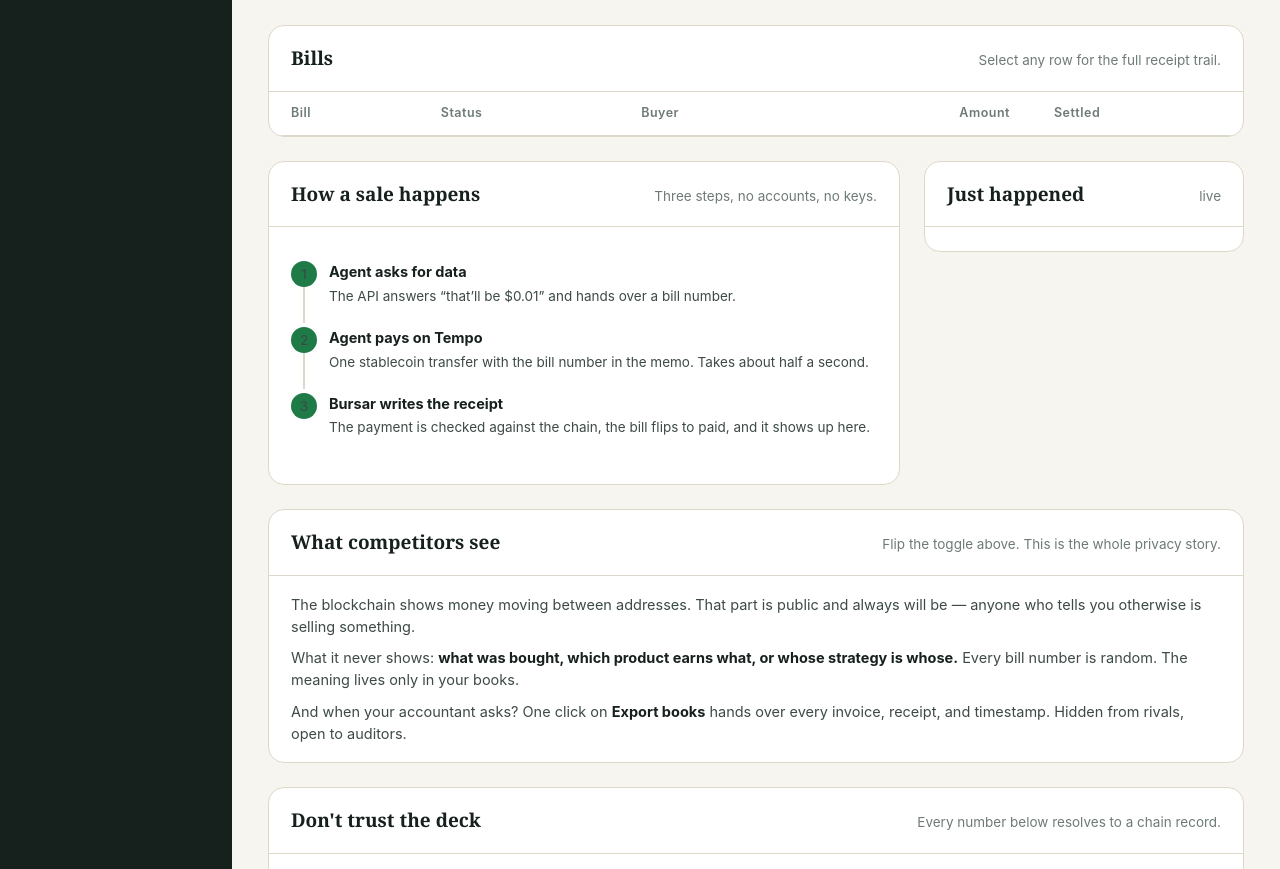
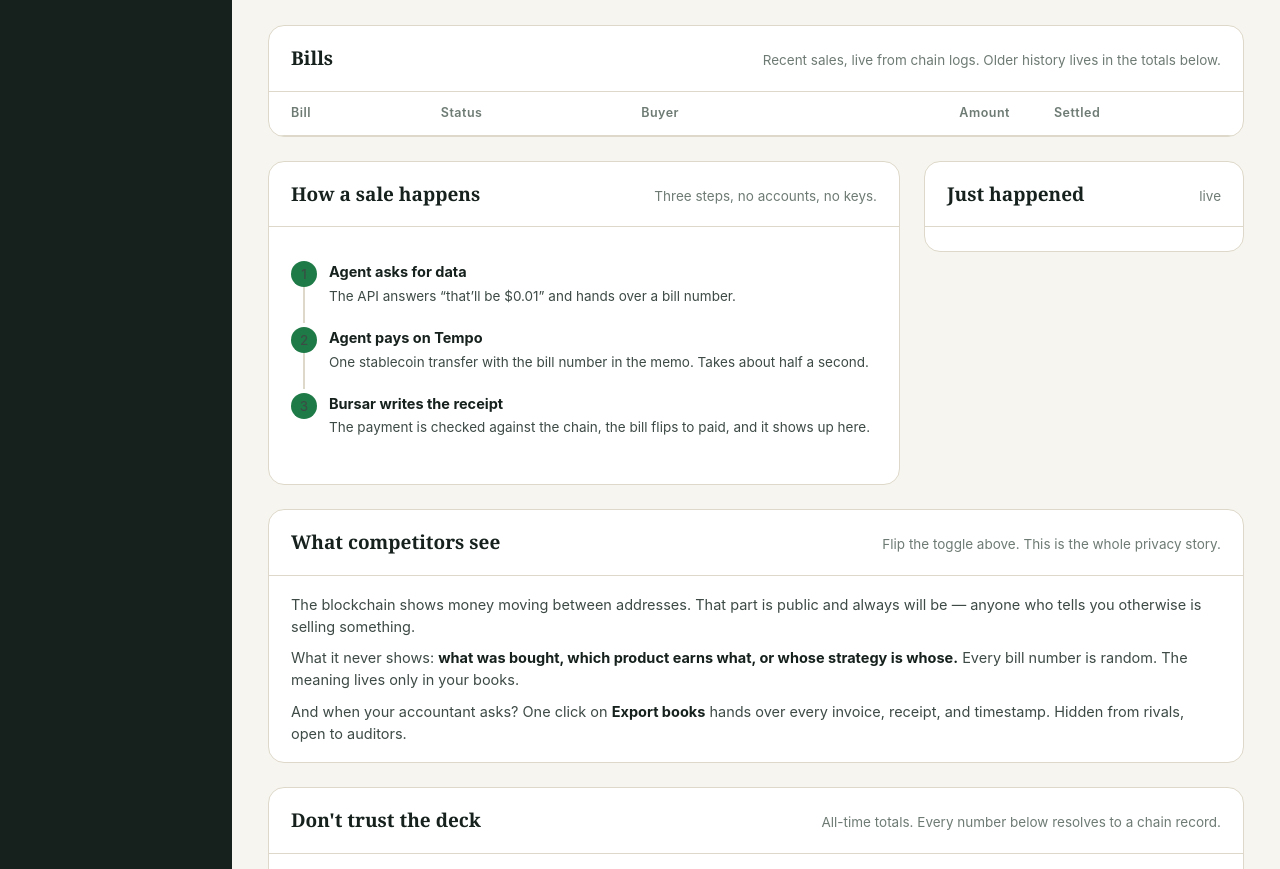
Before and after one commit to theweb3wizard/Bursar, a website: page dashboard/index.html in a window 1280 px wide. Shown: the part 341-1210 px from the top of the page. Drawn offline with Linux system fonts and the light colour scheme; no server answers.

Commit message:
Label recent-vs-alltime sections so empty recent books never read as dead

```diff
--- a/dashboard/index.html
+++ b/dashboard/index.html
@@ -161,7 +161,7 @@
     <section class="panel" aria-label="Invoices">
       <header>
         <h2>Bills</h2>
-        <p>Select any row for the full receipt trail.</p>
+        <p>Recent sales, live from chain logs. Older history lives in the totals below.</p>
       </header>
       <div style="overflow-x:auto">
       <table>
@@ -169,7 +169,7 @@
         <tbody id="rows"></tbody>
       </table>
       </div>
-      <div class="empty" id="empty" hidden>No bills yet. When an agent pays this API, its receipt lands here — <strong>try the demo below</strong>.</div>
+      <div class="empty" id="empty" hidden>No recent bills — sales older than ~30 minutes live on in the all-time totals below. When an agent pays this API, its receipt lands here — <strong>try the demo below</strong>.</div>
     </section>
 
     <div class="grid2">
@@ -197,7 +197,7 @@
     </section>
 
     <section class="panel" id="proof" style="margin-top:24px" aria-label="Proof">
-      <header><h2>Don't trust the deck</h2><p>Every number below resolves to a chain record.</p></header>
+      <header><h2>Don't trust the deck</h2><p>All-time totals. Every number below resolves to a chain record.</p></header>
       <div style="padding:18px 22px;font-size:14.5px">
         <div class="figures" style="margin:0 0 16px" id="proof-figs">
           <div class="fig"><div class="k">Settled sales</div><div class="v" id="p-tx">—</div><div class="d">on Tempo Moderato</div></div>
```
